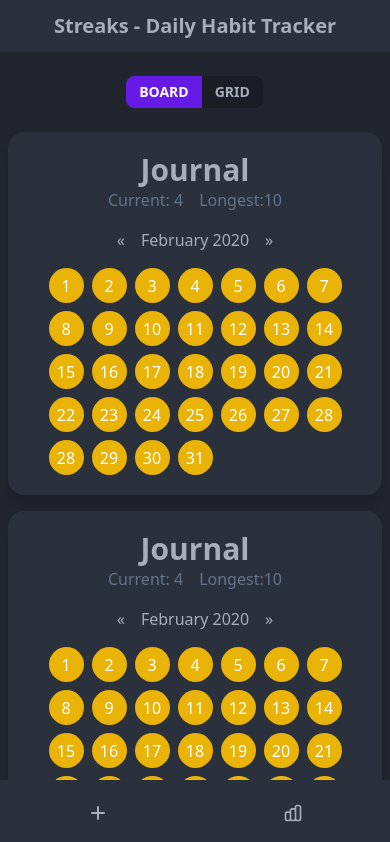
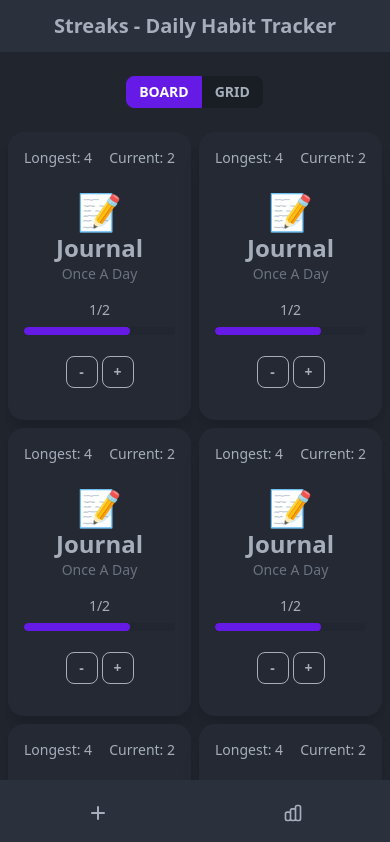
Before and after one commit to kcereno/streaks-habit-tracker, a React (Create React App) app: page / in a window 390 px wide. Shown: the top 842 px of the page. Built offline with nearby package versions, Linux system fonts and the light colour scheme.

Commit message:
Fi responsiveness to mobile-large

```diff
--- a/src/App.tsx
+++ b/src/App.tsx
@@ -16,8 +16,8 @@ function App() {
 
   return (
     <Layout>
-      {/* <HabitBoard /> */}
-      <HabitGrid />
+      <HabitBoard />
+      {/* <HabitGrid /> */}
     </Layout>
   );
 }
--- a/src/components/HabitCard/HabitCard.tsx
+++ b/src/components/HabitCard/HabitCard.tsx
@@ -4,10 +4,19 @@ function HabitCard() {
   return (
     <div className="card w-2/5 grow card-compact bg-base-200 shadow-xl">
       <div className="card-body">
+        {/* Streak Details */}
+        <div className="hidden mobile-medium:flex justify-between">
+          <div className="">
+            <p>Longest: 4</p>
+          </div>
+          <div className="">
+            <p>Current: 2</p>
+          </div>
+        </div>
         {/* Habit Details */}
         <div className="text-center my-4">
           <h1 className="text-4xl">📝</h1>
-          <h2 className="text-xl font-bold">Journal</h2>
+          <h2 className="text-xl font-bold mobile-medium:text-2xl">Journal</h2>
           <p className="text-gray-500">Once A Day</p>
           {/* Habit Progress */}
           <div className=" mt-4">
```
